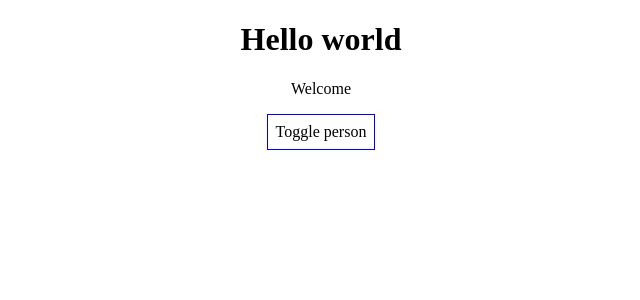
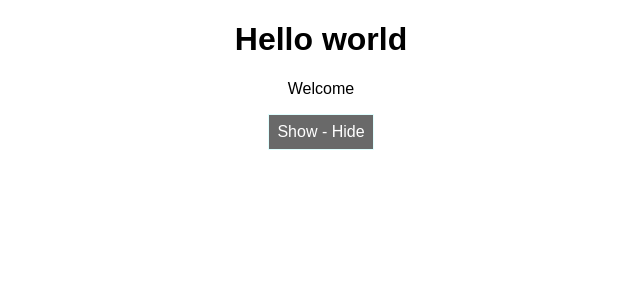
Before and after one commit to hhmaho/react-complete-guide, a React (Create React App) app: page / in a window 1280 px wide. Shown: the top 300 px of the page, without its empty margins (319-959 px from the left). Built offline with nearby package versions, Linux system fonts and the light colour scheme.

Commit message:
dynamic classes

```diff
--- a/src/App.css
+++ b/src/App.css
@@ -1,32 +1,12 @@
 .App {
   text-align: center;
+  font-family: sans-serif;
 }
 
-.App-logo {
-  animation: App-logo-spin infinite 20s linear;
-  height: 40vmin;
+.darkcyan {
+  color: darkcyan;
 }
 
-.App-header {
-  background-color: #282c34;
-  min-height: 100vh;
-  display: flex;
-  flex-direction: column;
-  align-items: center;
-  justify-content: center;
-  font-size: calc(10px + 2vmin);
-  color: white;
+.bold {
+  font-weight: bold;
 }
-
-.App-link {
-  color: #61dafb;
-}
-
-@keyframes App-logo-spin {
-  from {
-    transform: rotate(0deg);
-  }
-  to {
-    transform: rotate(360deg);
-  }
-}
--- a/src/App.js
+++ b/src/App.js
@@ -5,77 +5,90 @@ import Person from "./Person/Person";
 class App extends Component {
   state = {
     persons: [
-      { id: 'aze',name: "Marianne", age: 43 },
-      { id: 'qsd',name: "Max", age: 29 },
-      { id: 'wxc',name: "Lisa", age: 38 }
+      { id: "aze", name: "Marianne", age: 43 },
+      { id: "qsd", name: "Max", age: 29 },
+      { id: "wxc", name: "Lisa", age: 38 }
     ],
-    otherState: 'some other value',
+    otherState: "some other value",
     showPerson: false
   };
 
   nameChangedHandler = (event, id) => {
-    const personIndex = this.state.persons.findIndex(p => {
-      return p.id === id;
-    })
+    const personIndex = this.state.persons.findIndex(prs => {
+      return prs.id === id;
+    });
 
     const person = {
       ...this.state.persons[personIndex]
-}
+    };
 
     person.name = event.target.value;
 
     const persons = [...this.state.persons];
-persons[personIndex]=person;
+    persons[personIndex] = person;
 
-    this.setState({persons:persons});
-  }
+    this.setState({ persons: persons });
+  };
 
-  deletePersonHandler = (personIndex) => {
+  deletePersonHandler = personIndex => {
     const persons = [...this.state.persons];
     persons.splice(personIndex, 1);
-    this.setState({persons: persons});
-  }
+    this.setState({ persons: persons });
+  };
 
-  togglePersonsHandler= () => {
+  togglePersonsHandler = () => {
     const doesShow = this.state.showPersons;
-    this.setState({showPersons: !doesShow})
-  }
+    //true to false, false to true
+    this.setState({ showPersons: !doesShow });
+  };
 
   render() {
     const style = {
-      backgroundColor: 'white',
-      font:'inherit',
-      border: '1px solid blue',
-      padding: '8px',
-      cursor: 'pointer'
+      backgroundColor: "dimgrey",
+      color: "white",
+      font: "inherit",
+      border: "1px solid lightcyan",
+      padding: "8px",
+      cursor: "pointer"
     };
 
     let persons = null;
 
-    if (this.state.showPersons){
-      (persons) = (
+    if (this.state.showPersons) {
+      persons = (
         <div>
           {this.state.persons.map((person, index) => {
-            return <Person
-              click={()=>this.deletePersonHandler(index)}
+            return (
+              <Person
+                click={() => this.deletePersonHandler(index)}
+                key={person.id}
                 name={person.name}
                 age={person.age}
-              key={person.id}
-              changed={(event) => this.nameChangedHandlere(event, person.id)}/>
+                changed={event => this.nameChangedHandler(event, person.id)}
+              />
+            );
           })}
         </div>
-      )
+      );
+      style.backgroundColor = "darkcyan";
+    }
+
+    const classes = [];
+    if (this.state.persons.length <= 2) {
+      classes.push("darkcyan");
+    }
+    if (this.state.persons.length <= 1) {
+      classes.push("bold");
     }
 
     return (
       <div className="App">
         <h1>Hello world</h1>
-        <p>Welcome</p>
-        <button
-        style={style}
-        onClick={this.togglePersonsHandler}>Toggle person</button>
+        <p className={classes.join(" ")}>Welcome</p>
+        <button style={style} onClick={this.togglePersonsHandler}>
+          Show - Hide
+        </button>
         {persons}
-
       </div>
     );
   }
--- a/src/Person/Person.js
+++ b/src/Person/Person.js
@@ -1,11 +1,11 @@
 import React from "react";
-import './Person.css'
+import "./Person.css";
 
 const person = props => {
   return (
     <div className="Person">
       <p onClick={props.click}>
-        I am {props.name} and I'm {props.age} years old!
+        I am {props.name} and I am {props.age} years old!
       </p>
       <p>{props.children}</p>
       <input type="text" onChange={props.changed} value={props.name} />
```
Lines whose indentation alone changed are shown as unchanged.
